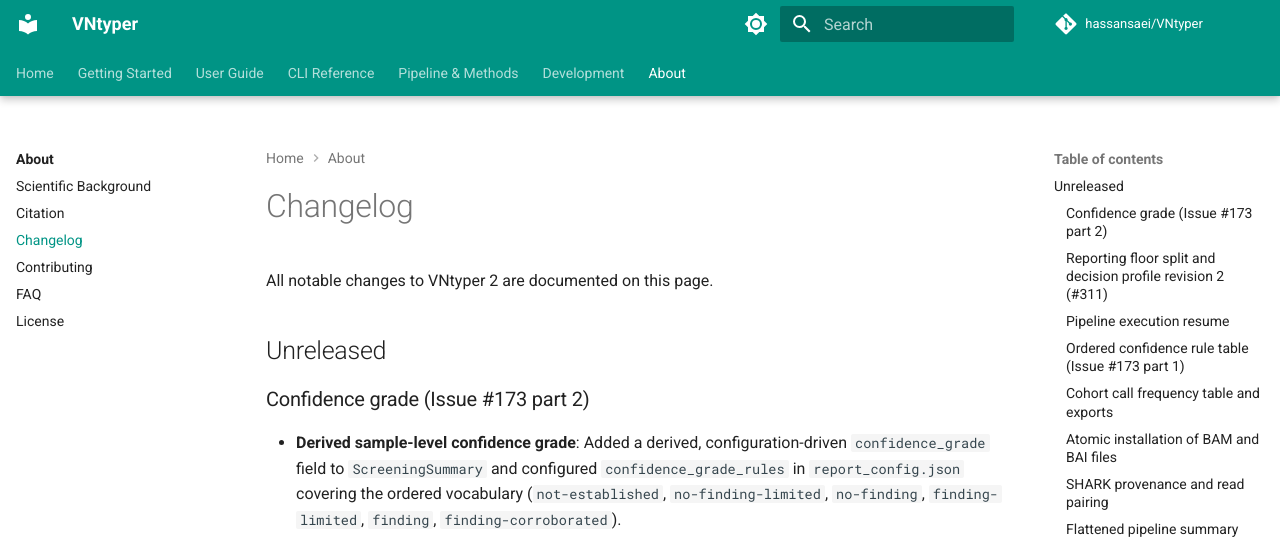
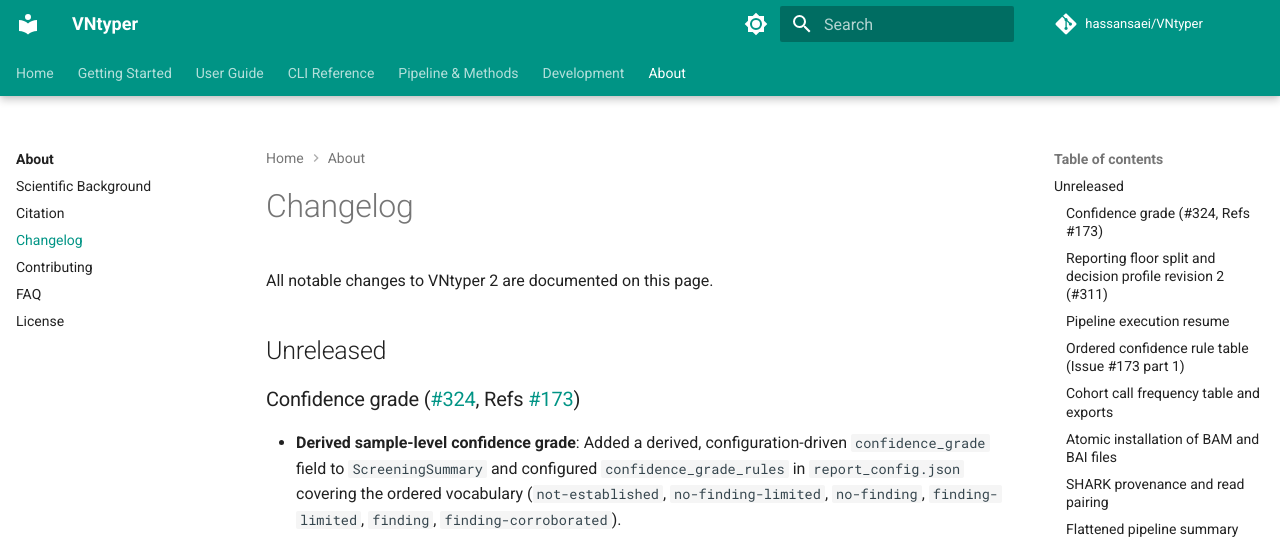
Before and after one commit to hassansaei/VNtyper, an MkDocs documentation site: the page built from docs/about/changelog.md, in a window 1280 px wide and 900 px high. Shown: the top 539 px of the window. Built offline with MkDocs 1.6.1 and Material for MkDocs 9.7.7, drawn with Linux system fonts in a browser that asks for light colours; comment, search, counter and statistics services are not loaded.

Commit message:
docs(changelog): link confidence grade pull request
Link PR #324 in the unreleased confidence grade entry.

Refs #173

Co-Authored-By: Claude Fable 5.1 <noreply@anthropic.com>
Claude-Session: https://claude.ai/code/session_01S9cm5vbPmPcnjuzsd1Lvgz

```diff
--- a/docs/about/changelog.md
+++ b/docs/about/changelog.md
@@ -4,7 +4,7 @@ All notable changes to VNtyper 2 are documented on this page.
 
 ## Unreleased
 
-### Confidence grade (Issue #173 part 2)
+### Confidence grade ([#324](https://github.com/hassansaei/VNtyper/pull/324), Refs [#173](https://github.com/hassansaei/VNtyper/issues/173))
 
 - **Derived sample-level confidence grade**: Added a derived, configuration-driven `confidence_grade` field to `ScreeningSummary` and configured `confidence_grade_rules` in `report_config.json` covering the ordered vocabulary (`not-established`, `no-finding-limited`, `no-finding`, `finding-limited`, `finding`, `finding-corroborated`).
 - **Masthead confidence grade chip**: Rendered the computed confidence grade as a `Confidence grade` chip in the per-sample HTML report masthead via `state_chips`, with opt-in fallback preserving legacy report configuration compatibility.
```
